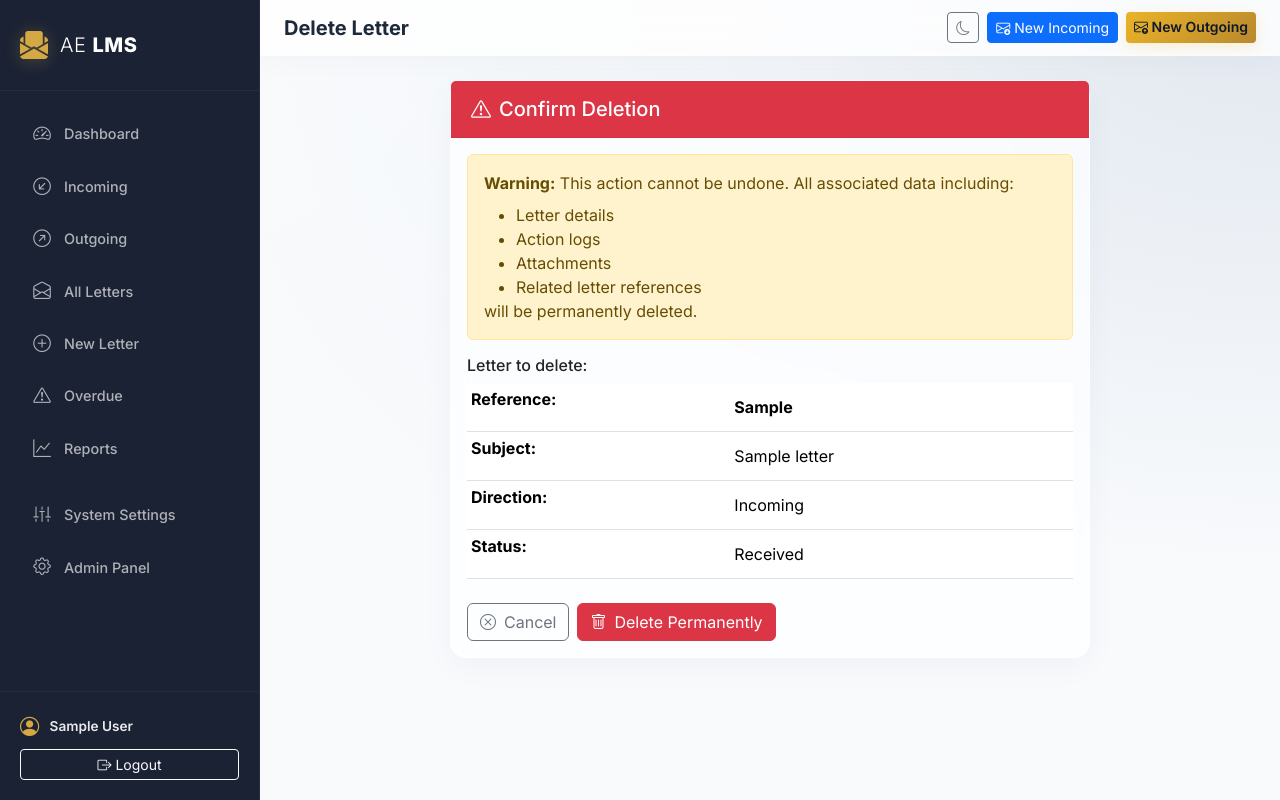
After one commit to zackpro94/LMS, a Django app: page /letters/1/delete/ in a window 1280 px wide. The commit adds this page. Run offline with Django 5.2, Linux system fonts and the light colour scheme; a user stored in the database is signed in; tables that the repository leaves empty hold one stand-in row (values such as "Sample post"); some libraries are stand-ins or nearby versions.

Commit message:
Add delete letter functionality for superusers only

```diff
--- a/letters/urls.py
+++ b/letters/urls.py
@@ -14,6 +14,7 @@ urlpatterns = [
     path('letters/create/', views.LetterCreateView.as_view(), name='letter_create'),
     path('letters/<int:pk>/', views.LetterDetailView.as_view(), name='letter_detail'),
     path('letters/<int:pk>/edit/', views.LetterUpdateView.as_view(), name='letter_edit'),
+    path('letters/<int:pk>/delete/', views.LetterDeleteView.as_view(), name='letter_delete'),
     path('letters/bulk-action/', views.BulkActionView.as_view(), name='bulk_action'),
 
     # Saved searches
--- a/letters/views.py
+++ b/letters/views.py
@@ -303,6 +303,24 @@ class LetterUpdateView(LoginRequiredMixin, CanViewLetterMixin, UpdateView):
         ctx = super().get_context_data(**kwargs)
         ctx['form_title'] = f'Edit: {self.object.reference_no}'
         return ctx
+
+
+class LetterDeleteView(LoginRequiredMixin, DeleteView):
+    """Delete a letter - only for superusers."""
+    model = Letter
+    template_name = 'letters/letter_confirm_delete.html'
+    success_url = reverse_lazy('letters:letter_list')
+
+    def dispatch(self, request, *args, **kwargs):
+        if not request.user.is_superuser:
+            messages.error(request, 'Only superusers can delete letters.')
+            return redirect('letters:letter_detail', pk=self.get_object().pk)
+        return super().dispatch(request, *args, **kwargs)
+
+    def delete(self, request, *args, **kwargs):
+        letter = self.get_object()
+        messages.success(request, f'Letter {letter.reference_no} has been deleted.')
+        return super().delete(request, *args, **kwargs)
 
 
 # ---------------------------------------------------------------------------
--- /dev/null
+++ b/templates/letters/letter_confirm_delete.html
@@ -0,0 +1,63 @@
+{% extends 'base.html' %}
+{% load crispy_forms_tags %}
+
+{% block title %}Delete Letter {{ letter.reference_no }}{% endblock %}
+{% block page_title %}Delete Letter{% endblock %}
+
+{% block content %}
+<div class="row justify-content-center">
+  <div class="col-md-8">
+    <div class="card card-glass">
+      <div class="card-header bg-danger text-white">
+        <h5 class="mb-0"><i class="bi bi-exclamation-triangle me-2"></i>Confirm Deletion</h5>
+      </div>
+      <div class="card-body">
+        <div class="alert alert-warning">
+          <strong>Warning:</strong> This action cannot be undone. All associated data including:
+          <ul class="mb-0 mt-2">
+            <li>Letter details</li>
+            <li>Action logs</li>
+            <li>Attachments</li>
+            <li>Related letter references</li>
+          </ul>
+          will be permanently deleted.
+        </div>
+
+        <div class="mb-4">
+          <h6>Letter to delete:</h6>
+          <table class="table table-sm">
+            <tr>
+              <th>Reference:</th>
+              <td><strong>{{ letter.reference_no }}</strong></td>
+            </tr>
+            <tr>
+              <th>Subject:</th>
+              <td>{{ letter.subject }}</td>
+            </tr>
+            <tr>
+              <th>Direction:</th>
+              <td>{{ letter.get_direction_display }}</td>
+            </tr>
+            <tr>
+              <th>Status:</th>
+              <td>{{ letter.get_status_display }}</td>
+            </tr>
+          </table>
+        </div>
+
+        <form method="post">
+          {% csrf_token %}
+          <div class="d-flex gap-2">
+            <a href="{{ letter.get_absolute_url }}" class="btn btn-outline-secondary">
+              <i class="bi bi-x-circle me-2"></i>Cancel
+            </a>
+            <button type="submit" class="btn btn-danger">
+              <i class="bi bi-trash me-2"></i>Delete Permanently
+            </button>
+          </div>
+        </form>
+      </div>
+    </div>
+  </div>
+</div>
+{% endblock %}
--- a/templates/letters/letter_detail.html
+++ b/templates/letters/letter_detail.html
@@ -228,6 +228,11 @@
             <a href="{% url 'letters:letter_edit' letter.pk %}" class="btn btn-sm btn-outline-primary">
               <i class="bi bi-pencil-square"></i> Edit Letter
             </a>
+            {% if request.user.is_superuser %}
+            <a href="{% url 'letters:letter_delete' letter.pk %}" class="btn btn-sm btn-outline-danger">
+              <i class="bi bi-trash"></i> Delete
+            </a>
+            {% endif %}
           </div>
         </div>
       </div>
```
